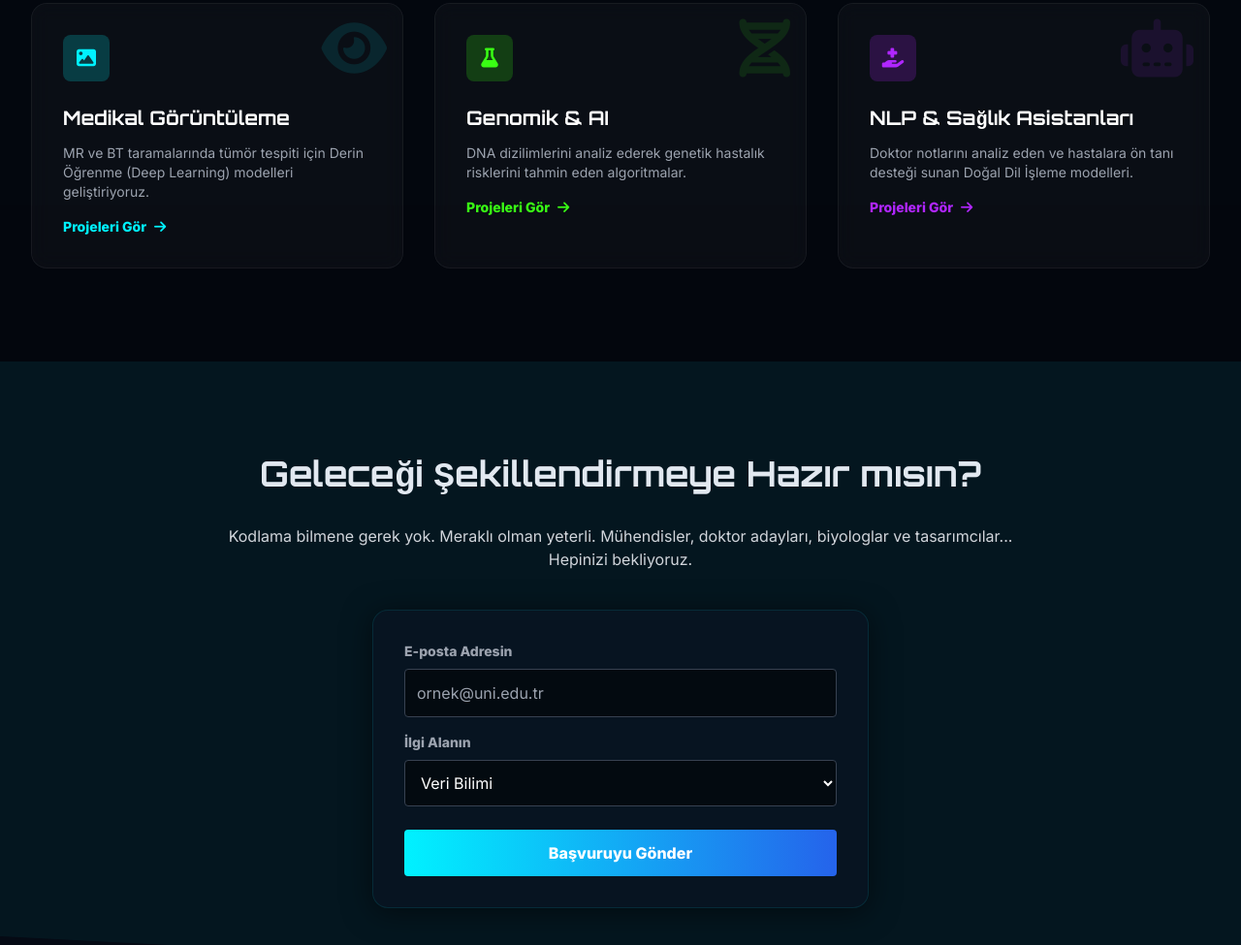
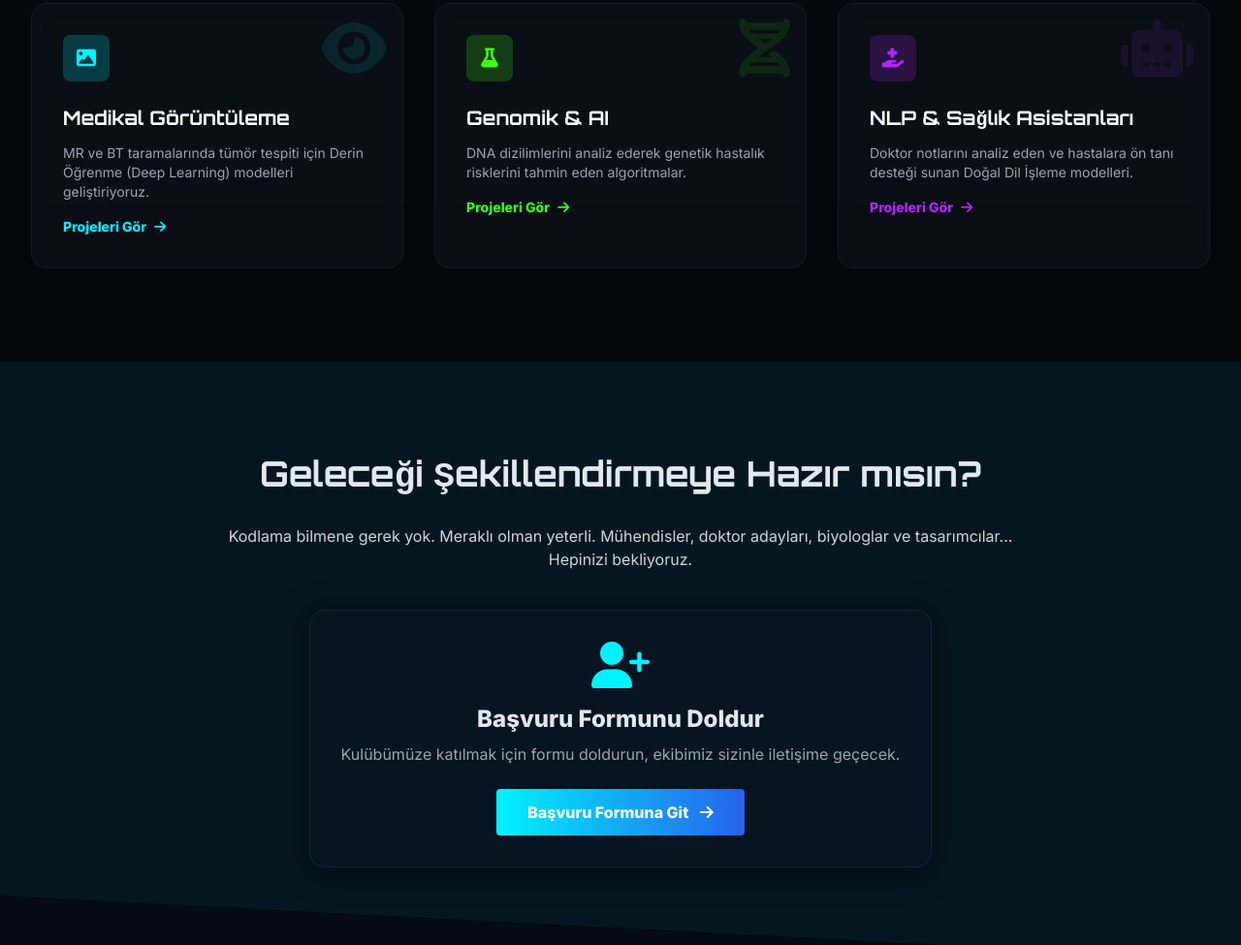
Before and after one commit to omerdemx/GAIA, a plain HTML site: page index.html in a window 1280 px wide. Shown: the part 1821-2796 px from the top of the page at 97% size. Drawn offline with nearby package versions, Linux system fonts and the light colour scheme.

Commit message:
fix: add activation "kulübe katıl" buton.

```diff
--- a/index.html
+++ b/index.html
@@ -144,7 +144,7 @@
                         <a href="#about" class="hover:text-brand-accent px-3 py-2 rounded-md text-sm font-medium transition-colors">Hakkımızda</a>
                         <a href="#domains" class="hover:text-brand-accent px-3 py-2 rounded-md text-sm font-medium transition-colors">Odak Alanları</a>
                         <a href="#events" class="hover:text-brand-accent px-3 py-2 rounded-md text-sm font-medium transition-colors">Etkinlikler</a>
-                        <a href="#join" class="bg-brand-accent/10 border border-brand-accent hover:bg-brand-accent hover:text-brand-dark px-4 py-2 rounded-full text-sm font-bold transition-all shadow-[0_0_15px_rgba(0,242,255,0.3)]">
+                        <a href="https://docs.google.com/forms/d/e/1FAIpQLSe6TZXvTpjCiTsmhZo7jBgbnXL5vWO8dSLzc8Qw3MzfS8tbcg/viewform?usp=dialog" target="_blank" class="bg-brand-accent/10 border border-brand-accent hover:bg-brand-accent hover:text-brand-dark px-4 py-2 rounded-full text-sm font-bold transition-all shadow-[0_0_15px_rgba(0,242,255,0.3)]">
                             Kulübe Katıl
                         </a>
                     </div>
@@ -164,7 +164,7 @@
                 <a href="#home" class="block hover:text-brand-accent px-3 py-2 rounded-md text-base font-medium">Ana Sayfa</a>
                 <a href="#about" class="block hover:text-brand-accent px-3 py-2 rounded-md text-base font-medium">Hakkımızda</a>
                 <a href="#domains" class="block hover:text-brand-accent px-3 py-2 rounded-md text-base font-medium">Odak Alanları</a>
-                <a href="#join" class="block text-brand-accent font-bold px-3 py-2">Kulübe Katıl</a>
+                <a href="https://docs.google.com/forms/d/e/1FAIpQLSe6TZXvTpjCiTsmhZo7jBgbnXL5vWO8dSLzc8Qw3MzfS8tbcg/viewform?usp=dialog" target="_blank" class="block text-brand-accent font-bold px-3 py-2">Kulübe Katıl</a>
             </div>
         </div>
     </nav>
@@ -189,7 +189,7 @@
                     <span class="relative z-10">Projeleri Keşfet</span>
                     <div class="absolute inset-0 bg-white/20 translate-y-full group-hover:translate-y-0 transition-transform duration-300"></div>
                 </a>
-                <a href="#join" class="px-8 py-4 border border-brand-purple text-brand-purple font-bold rounded-lg hover:bg-brand-purple/10 transition-all hover:shadow-[0_0_20px_rgba(176,38,255,0.4)]">
+                <a href="https://docs.google.com/forms/d/e/1FAIpQLSfyBdh9jhaJvhim0mEWZApXCkT7tEsyUUcBmwCdRf2Oa4SfbA/viewform">
                     Ekibe Katıl
                 </a>
             </div>
@@ -322,24 +322,16 @@
                 Kodlama bilmene gerek yok. Meraklı olman yeterli. Mühendisler, doktor adayları, biyologlar ve tasarımcılar... Hepinizi bekliyoruz.
             </p>
 
-            <form class="glass-panel p-8 rounded-2xl max-w-lg mx-auto text-left">
-                <div class="mb-4">
-                    <label class="block text-gray-400 text-sm font-bold mb-2" for="email">E-posta Adresin</label>
-                    <input class="w-full px-3 py-3 bg-black/50 border border-gray-700 rounded text-white focus:outline-none focus:border-brand-accent transition-colors" id="email" type="email" placeholder="ornek@uni.edu.tr">
+            <a href="https://docs.google.com/forms/d/e/1FAIpQLSe6TZXvTpjCiTsmhZo7jBgbnXL5vWO8dSLzc8Qw3MzfS8tbcg/viewform?usp=dialog" target="_blank" class="inline-block glass-panel p-8 rounded-2xl hover:scale-105 transition-transform">
+                <div class="text-center">
+                    <i class="fa-solid fa-user-plus text-5xl text-brand-accent mb-4"></i>
+                    <h3 class="text-2xl font-bold mb-2">Başvuru Formunu Doldur</h3>
+                    <p class="text-gray-400 mb-6">Kulübümüze katılmak için formu doldurun, ekibimiz sizinle iletişime geçecek.</p>
+                    <span class="inline-block bg-gradient-to-r from-brand-accent to-blue-600 text-white font-bold px-8 py-3 rounded hover:opacity-90 transition-opacity">
+                        Başvuru Formuna Git <i class="fa-solid fa-arrow-right ml-2"></i>
+                    </span>
                 </div>
-                <div class="mb-6">
-                    <label class="block text-gray-400 text-sm font-bold mb-2" for="interest">İlgi Alanın</label>
-                    <select class="w-full px-3 py-3 bg-black/50 border border-gray-700 rounded text-white focus:outline-none focus:border-brand-accent transition-colors" id="interest">
-                        <option>Veri Bilimi</option>
-                        <option>Tıp / Biyoloji</option>
-                        <option>Tasarım / UI</option>
-                        <option>Sadece merak ediyorum</option>
-                    </select>
-                </div>
-                <button type="button" onclick="alert('Başvurunuz alındı! Yakında size dönüş yapacağız.')" class="w-full bg-gradient-to-r from-brand-accent to-blue-600 text-white font-bold py-3 rounded hover:opacity-90 transition-opacity">
-                    Başvuruyu Gönder
-                </button>
-            </form>
+            </a>
         </div>
     </section>
 
```
